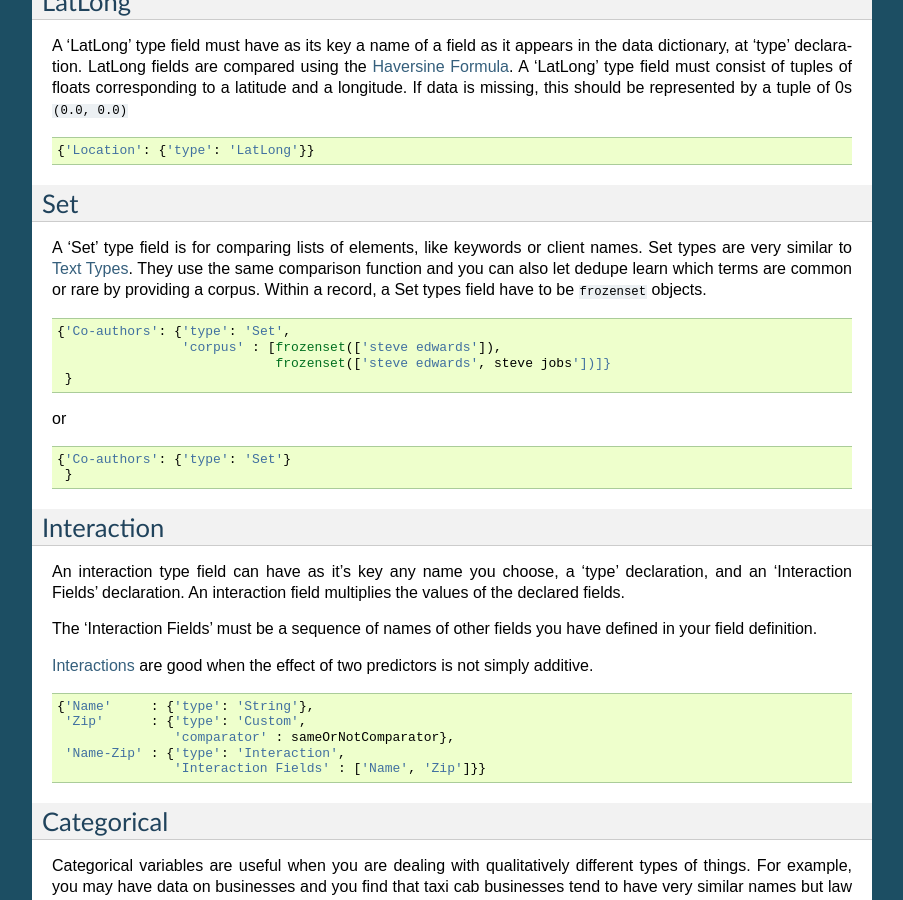
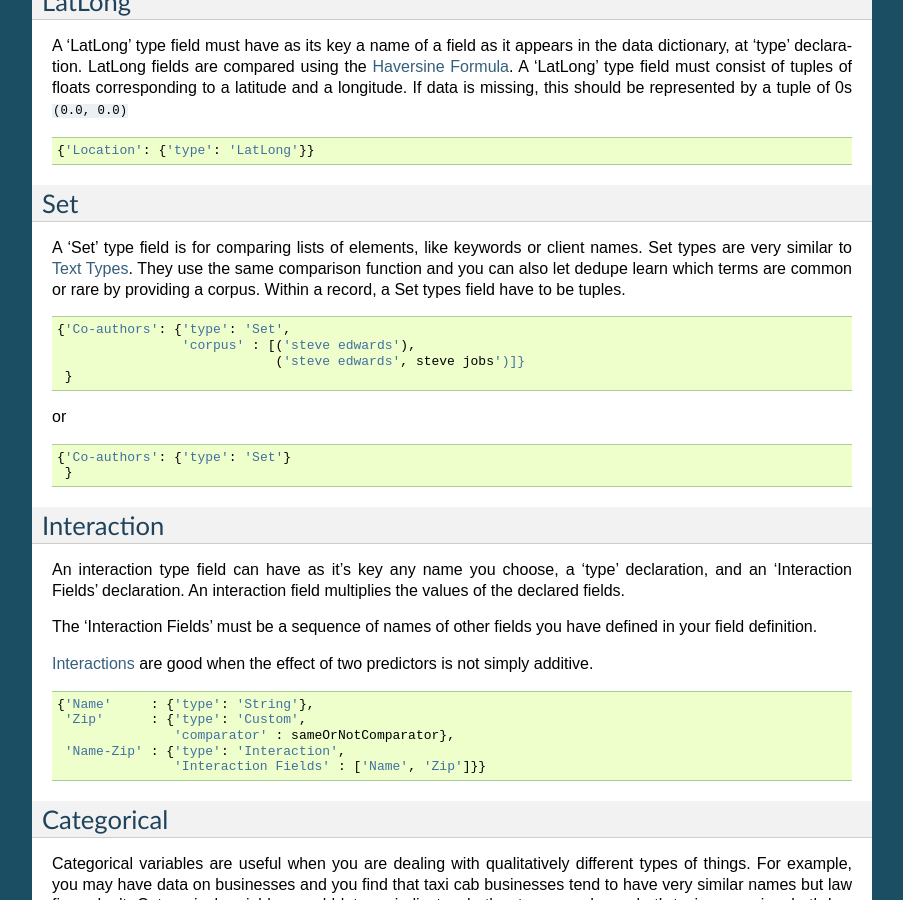
Before and after one commit to dedupeio/dedupe, a Sphinx documentation site: the page built from docs/Field-definition.rst, in a window 1280 px wide and 900 px high, scrolled down 1641 px. Shown: the whole window, without its empty margins (198-1101 px from the left). Built offline with Sphinx 7.4.7, drawn with Linux system fonts in a browser that asks for light colours.

Commit message:
set objects do not have to be frozensets

```diff
--- a/docs/Field-definition.rst
+++ b/docs/Field-definition.rst
@@ -133,14 +133,13 @@ A 'Set' type field is for comparing lists of elements, like keywords
 or client names. Set types are very similar to
 :ref:`text-types-label`.  They use the same comparison function and
 you can also let dedupe learn which terms are common or rare by
-providing a corpus. Within a record, a Set types field have to be
-``frozenset`` objects.
+providing a corpus. Within a record, a Set types field have to be tuples.
 
 .. code:: python
 
     {'Co-authors': {'type': 'Set',
-                    'corpus' : [frozenset(['steve edwards']),
-		                frozenset(['steve edwards', steve jobs'])]}
+                    'corpus' : [('steve edwards'),
+		                ('steve edwards', steve jobs')]}
      }
 
 or
```
Also changed, not shown: 2 other files.
